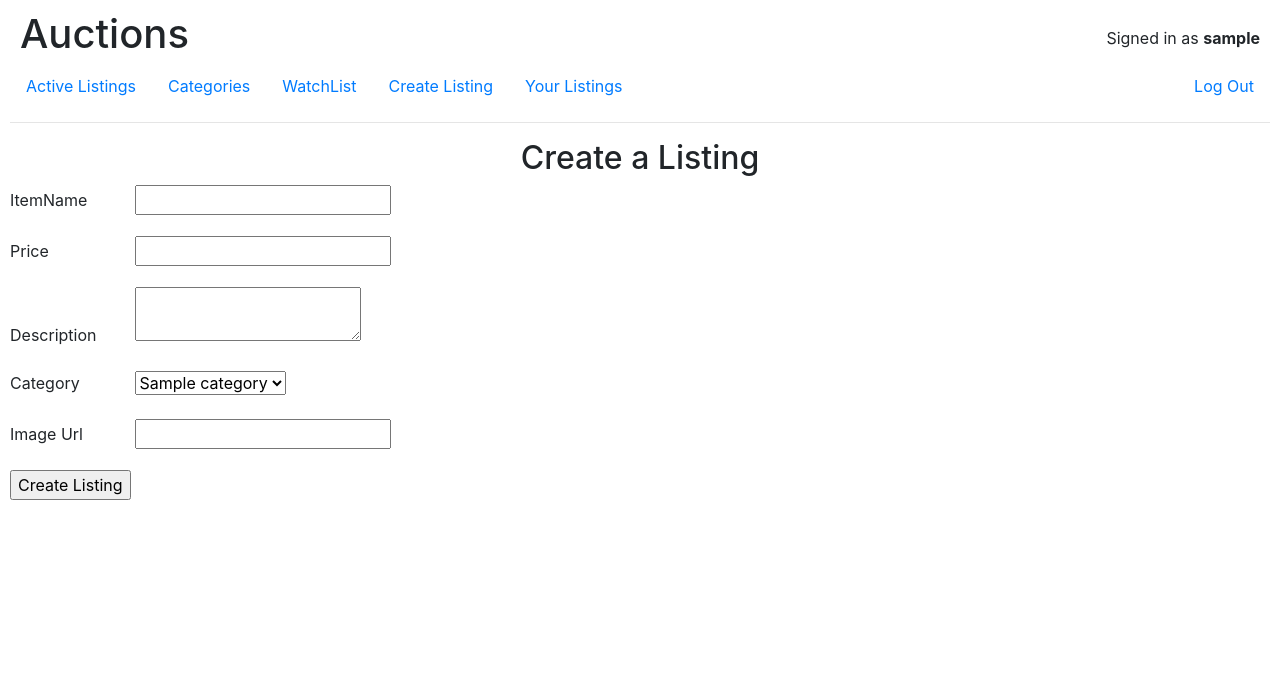
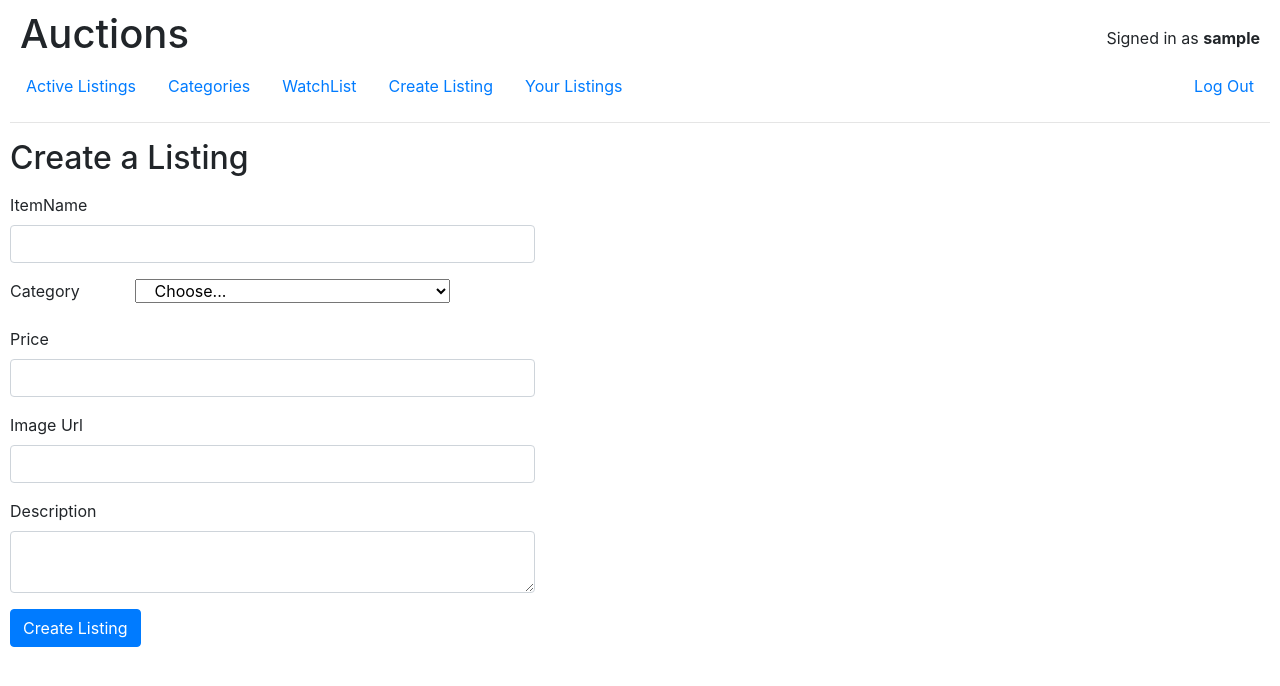
Before and after one commit to k2dums/commerce, a Django app: page /create_listing in a window 1280 px wide. Shown: the top 686 px of the page. Run offline with Django 3.2, Linux system fonts and the light colour scheme; the first user in the database is signed in; tables that the repository leaves empty hold one stand-in row (Sample ...); some libraries are stand-ins or nearby versions.

Commit message:
added boostrap classes form-control,form-label to the input forms. Rearranged the order of the inputs

```diff
--- a/auctions/templates/auctions/create_listing.html
+++ b/auctions/templates/auctions/create_listing.html
@@ -2,24 +2,17 @@
 
 {% block body %}
 
-<h2 style="text-align:center;">Create a Listing</h2>
+<h2 class="mb-3">Create a Listing</h2>
 <form action="{% url 'create_listing' %}" method="post">
     {% csrf_token %}
         <div class="form-group center">
-           <label for="name" class="label_listing">ItemName</label>
-           <input type="text" name="name" id="name">
+           <label for="name" class="label_listing form-label">ItemName</label>
+           <input type="text" name="name" id="name" class="form-control col-5">
         </div>
         <div class="form-group">
-            <label for="price" class="label_listing">Price</label>
-            <input type="number" name="price" id="price">
-        </div>
-        <div class="form-group">
-            <label for="description" class="label_listing">Description</label>
-            <textarea name="description" id="description"></textarea>
-        </div>
-        <div class="form-group">
-            <label for="category" class="label_listing">Category</label>
-            <select name="category">
+            <label for="category" class="label_listing form-label">Category</label>
+            <select class="form-select col-3"  name="category"  id="category" >
+                <option selected disabled value="">Choose...</option>
                 {% for category in categories %}
                 <option value="{{category.id}}">{{category}}</option>
                 {% endfor %}
@@ -27,10 +20,22 @@
 
         </div>
         <div class="form-group">
-            <label for="img_url" class="label_listing">Image Url</label>
-            <input type="text" name="img_url" id="img_url">
+            <label for="price" class="label_listing form-label">Price</label>
+            <input type="number" name="price" id="price" class="form-control col-5">
         </div>
+        <div class="form-group">
+            <label for="img_url" class="label_listing form-label">Image Url</label>
+            <input type="text" name="img_url" id="img_url" class="form-control col-5">
+        </div>
+        <div class="form-group">
+            <label for="description" class="label_listing form-label">Description</label>
+            <textarea name="description" id="description" class="form-control col-5"></textarea>
+        </div>
+
+
         <input name="user" type="hidden" value="{{ user }}"></input>
-    <input type="submit" value="Create Listing">
+    <input type="submit" value="Create Listing" class="btn btn-primary">
+
+
 </form>
 {% endblock %}
```
